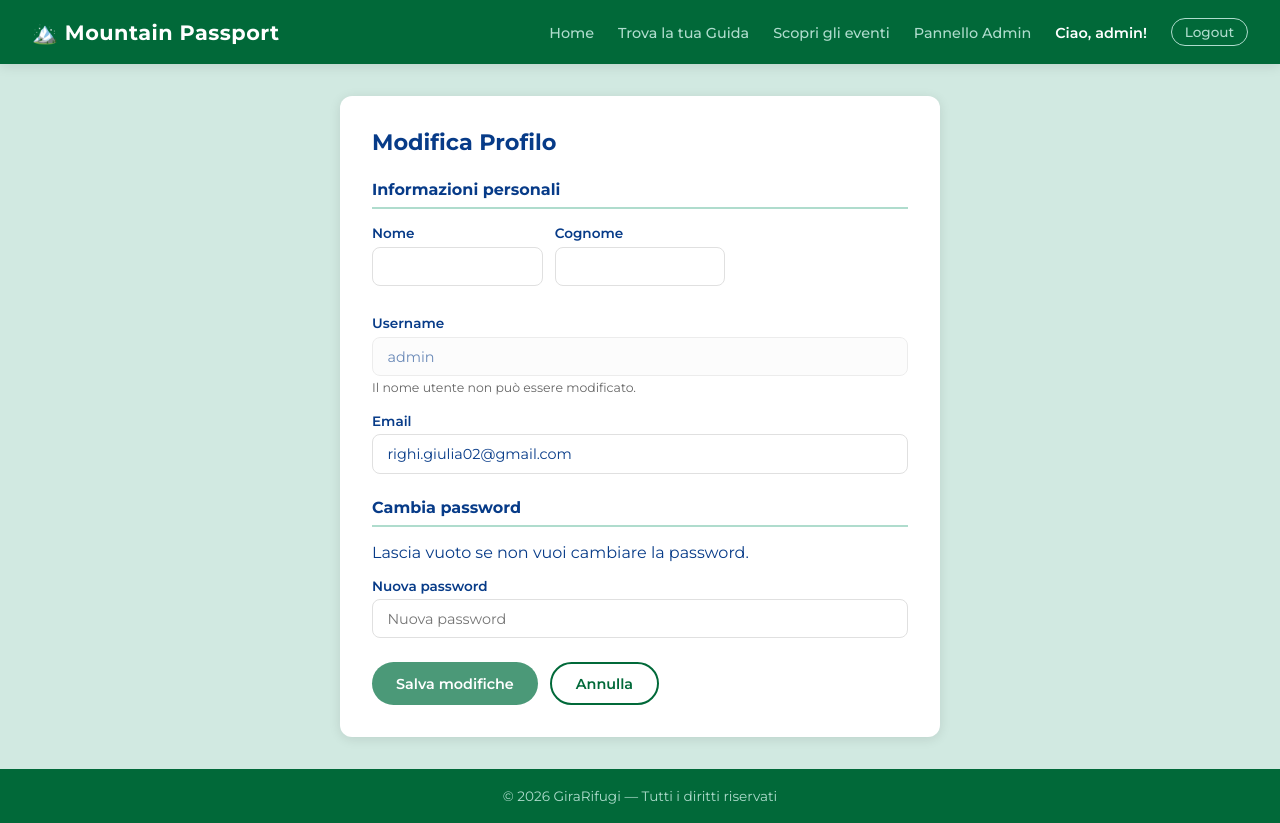
After one commit to iamgiu/Mountain-Passport-GiraRifugi-Sito-Web, a Django app: page /profilo/modifica/ in a window 1280 px wide. The commit adds this page. Run offline with Django 5.2, Linux system fonts and the light colour scheme; a user stored in the database is signed in.

Commit message:
recensioni + personalizzazione profilo utente

```diff
--- a/girarifugi/rifugi/urls.py
+++ b/girarifugi/rifugi/urls.py
@@ -15,4 +15,6 @@ urlpatterns = [
     path('itinerari/<int:pk>/iscriviti/', views.iscriviti_itinerario, name='iscriviti_itinerario'),
     path('checkin/', views.checkin, name='checkin'),
     path('rifugi/<int:pk>/preferito/', views.toggle_preferito, name='toggle_preferito'),
+    path('rifugi/<int:pk>/recensione/', views.scrivi_recensione, name='scrivi_recensione'),
+    path('profilo/modifica/', views.modifica_profilo, name='modifica_profilo'),
 ]
--- a/girarifugi/rifugi/views.py
+++ b/girarifugi/rifugi/views.py
@@ -4,7 +4,8 @@ from django.contrib.auth.models import Group
 from django.core.paginator import Paginator
 from django.contrib.auth.decorators import login_required
 from django.contrib import messages
-from datetime import date
+from datetime import date, timedelta
+from django.utils import timezone
 from django import forms
 from .models import Rifugio, Visita, Timbro, Prenotazione, Recensione, Preferito, Evento, Itinerario, IscrizioneItinerario
 
@@ -93,9 +94,6 @@ def home(request):
             quota_min = request.GET.get('quota_min', '')
             quota_max = request.GET.get('quota_max', '')
             visite = Visita.objects.filter(escursionista=request.user).select_related('rifugio')
-            punti_totali = sum(v.rifugio.altitudine for v in visite)
-            percentuale = min(100, int((punti_totali / 50000) * 100))
-            stroke_offset = int(201 - (201 * percentuale / 100))
             if nome: rifugi = rifugi.filter(nome__icontains=nome)
             if regione: rifugi = rifugi.filter(regione__icontains=regione)
             if quota_min: rifugi = rifugi.filter(altitudine__gte=quota_min)
@@ -164,9 +162,6 @@ def home(request):
         'gestori': gestori,
         'nome': nome, 'regione': regione,
         'quota_min': quota_min, 'quota_max': quota_max,
-        'punti_totali': punti_totali,
-        'percentuale': percentuale,
-        'stroke_offset': stroke_offset,
     })
 
 def rifugio(request, pk):
@@ -174,8 +169,17 @@ def rifugio(request, pk):
     recensioni = Recensione.objects.filter(rifugio=r).select_related('escursionista').order_by('-data')
 
     prenotazione = None
+    ha_timbro = False
+    recensione_utente = None
+
     if request.user.is_authenticated:
         prenotazione = Prenotazione.objects.filter(
+            escursionista=request.user, rifugio=r
+        ).first()
+        ha_timbro = Visita.objects.filter(
+            escursionista=request.user, rifugio=r
+        ).exists()
+        recensione_utente = Recensione.objects.filter(
             escursionista=request.user, rifugio=r
         ).first()
 
@@ -183,6 +187,8 @@ def rifugio(request, pk):
         'rifugio': r,
         'recensioni': recensioni,
         'prenotazione': prenotazione,
+        'ha_timbro': ha_timbro,
+        'recensione_utente': recensione_utente,
     })
 
 def guide(request):
@@ -281,14 +287,16 @@ def passaporto(request):
     punti_totali = sum(v.rifugio.altitudine for v in visite)
 
     attivita = []
-    for v in visite[:5]:
+    trenta_giorni_fa = timezone.now() - timedelta(days=30)
+
+    for v in visite.filter(data_visita__gte=trenta_giorni_fa)[:5]:
         attivita.append({'icona': 'landscape', 'testo': f'Hai visitato {v.rifugio.nome}', 'data': v.data_visita})
-    for p in prenotazioni.order_by('-id')[:3]:
+
+    for p in prenotazioni.filter(data_arrivo__gte=trenta_giorni_fa.date()).order_by('-id')[:3]:
         attivita.append({'icona': 'calendar_today', 'testo': f'Hai prenotato {p.rifugio.nome}', 'data': p.data_arrivo})
+
     for f in preferiti_qs.order_by('-id')[:3]:
         attivita.append({'icona': 'bookmark', 'testo': f'Hai salvato {f.rifugio.nome} nei preferiti', 'data': date.today()})
-    attivita.sort(key=lambda x: str(x['data']), reverse=True)
-    attivita = attivita[:8]
 
     return render(request, 'rifugi/passaporto.html', {
         'visite': visite,
@@ -371,6 +379,50 @@ def checkin(request):
         return redirect('passaporto')
 
     return render(request, 'checkin.html')
+
+@gruppo_richiesto('Escursionista')
+def scrivi_recensione(request, pk):
+    rifugio = get_object_or_404(Rifugio, pk=pk)
+    ha_timbro = Visita.objects.filter(escursionista=request.user, rifugio=rifugio).exists()
+
+    if not ha_timbro:
+        messages.error(request, 'Devi aver visitato il rifugio per scrivere una recensione.')
+        return redirect('rifugio', pk=pk)
+
+    if request.method == 'POST':
+        testo = request.POST.get('testo', '').strip()
+        voto = request.POST.get('voto')
+
+        if testo and voto:
+            Recensione.objects.update_or_create(
+                escursionista=request.user,
+                rifugio=rifugio,
+                defaults={'testo': testo, 'voto': int(voto)}
+            )
+            messages.success(request, 'Recensione salvata!')
+
+    return redirect('rifugio', pk=pk)
+
+@gruppo_richiesto('Escursionista')
+def modifica_profilo(request):
+    if request.method == 'POST':
+        request.user.first_name = request.POST.get('first_name', '')
+        request.user.last_name = request.POST.get('last_name', '')
+        request.user.email = request.POST.get('email', '')
+        request.user.save()
+
+        # Cambio password opzionale
+        nuova_password = request.POST.get('nuova_password', '')
+        if nuova_password:
+            request.user.set_password(nuova_password)
+            request.user.save()
+            from django.contrib.auth import update_session_auth_hash
+            update_session_auth_hash(request, request.user)
+
+        messages.success(request, 'Profilo aggiornato!')
+        return redirect('passaporto')
+
+    return render(request, 'rifugi/modifica_profilo.html')
 
 @gruppo_richiesto('GestoreRifugio')
 def dashboard_gestore(request):
--- /dev/null
+++ b/girarifugi/templates/rifugi/modifica_profilo.html
@@ -0,0 +1,48 @@
+{% extends 'base.html' %}
+{% block title %}Modifica Profilo — GiraRifugi{% endblock %}
+
+{% block content %}
+
+<div class="form-container" style="max-width:600px;">
+    <h2>Modifica Profilo</h2>
+    <form method="post">
+        {% csrf_token %}
+
+        <h3 class="section-title" style="font-size:1rem; margin-bottom:1rem;">Informazioni personali</h3>
+
+        <div class="prenota-grid">
+            <div class="form-group">
+                <label>Nome</label>
+                <input type="text" name="first_name" value="{{ user.first_name }}">
+            </div>
+            <div class="form-group">
+                <label>Cognome</label>
+                <input type="text" name="last_name" value="{{ user.last_name }}">
+            </div>
+        </div>
+        <div class="form-group">
+            <label>Username</label>
+            <input type="text" value="{{ user.username }}" disabled style="opacity:0.6; cursor:not-allowed;">
+            <p class="helptext">Il nome utente non può essere modificato.</p>
+        </div>
+        <div class="form-group">
+            <label>Email</label>
+            <input type="email" name="email" value="{{ user.email }}">
+        </div>
+
+        <h3 class="section-title" style="font-size:1rem; margin:1.5rem 0 1rem;">Cambia password</h3>
+        <p class="helptext" style="margin-bottom:1rem;">Lascia vuoto se non vuoi cambiare la password.</p>
+
+        <div class="form-group">
+            <label>Nuova password</label>
+            <input type="password" name="nuova_password" placeholder="Nuova password">
+        </div>
+
+        <div style="display:flex; gap:0.75rem; margin-top:1.5rem;">
+            <button type="submit" class="btn btn-primary">Salva modifiche</button>
+            <a href="{% url 'passaporto' %}" class="btn btn-outline">Annulla</a>
+        </div>
+    </form>
+</div>
+
+{% endblock %}
```
Also changed, not shown: girarifugi/templates/home.html (+0 -17 lines), girarifugi/templates/rifugi/passaporto.html (+6 -1 lines), girarifugi/templates/rifugi/rifugio.html (+31 -7 lines), girarifugi/db.sqlite3, girarifugi/static/banner.jpg (added).
